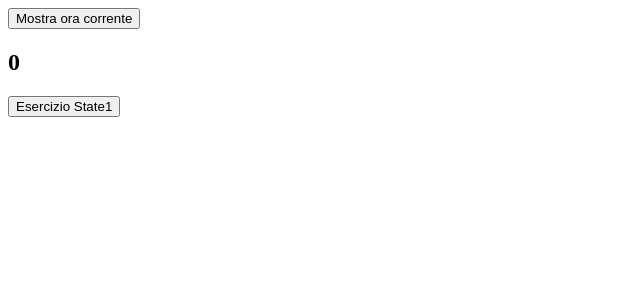
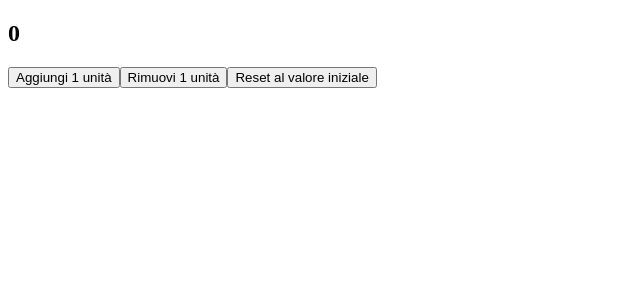
Before and after one commit to ilVicDeGiorgio/Esercizi-React, a React (Vite) app in the folder Event/: page / in a window 1280 px wide. Shown: the top 300 px of the page, without its empty margins (0-640 px from the left). Built offline with nearby package versions, Linux system fonts and the light colour scheme.

Commit message:
Aggiunto Esercizio: State2

```diff
--- a/Event/src/App.jsx
+++ b/Event/src/App.jsx
@@ -3,15 +3,12 @@
 // import Message from './assets/Message'
 // import Welcome from './Welcome'
 // import Age from "./Age"
-import AlertClock from "./AlertClock"
 import Counter from "./Counter"
-2
 
 function App() {
   return (
     <>
-      <AlertClock handleClick={() => alert(Date())}></AlertClock>
-      <Counter></Counter>
+      <Counter initialValue={0} incrementValue={1}></Counter>
     </>
   )
 }
--- a/Event/src/Counter.jsx
+++ b/Event/src/Counter.jsx
@@ -1,14 +1,28 @@
 import { useState } from 'react'
-export default function Counter() {
-    const [counter, setCounter] = useState(0)
-    const handleClick = () => {
-        setCounter(counter + 1)
+import CounterDisplay from './CounterDisplay'
+function Counter({ initialValue, incrementValue }) {
+    const [counter, setCounter] = useState(initialValue)
+    const handleClickAdd = () => {
+        setCounter(counter + incrementValue)
+    }
+
+    const handleClickRemove = () => {
+        setCounter(counter - incrementValue)
+    }
+
+    const handleClickReset = () => {
+        setCounter(counter === initialValue)
     }
     return (
         <>
-            <h2>{counter}</h2>
-            <button onClick={handleClick}>Esercizio State1</button>
+            <CounterDisplay counter={counter}></CounterDisplay>
+            <button onClick={handleClickAdd}>Aggiungi 1 unità</button>
+            <button onClick={handleClickRemove}>Rimuovi 1 unità</button>
+            <button onClick={handleClickReset}>Reset al valore iniziale</button>
+
         </>
 
     )
 }
+
+export default Counter
--- /dev/null
+++ b/Event/src/CounterDisplay.jsx
@@ -0,0 +1,7 @@
+function CounterDisplay({ counter }) {
+    return (
+        <h2>{counter}</h2>
+    )
+}
+
+export default CounterDisplay
```
Also changed, not shown: 1 other file (tests, documents, lock files or other folders).
